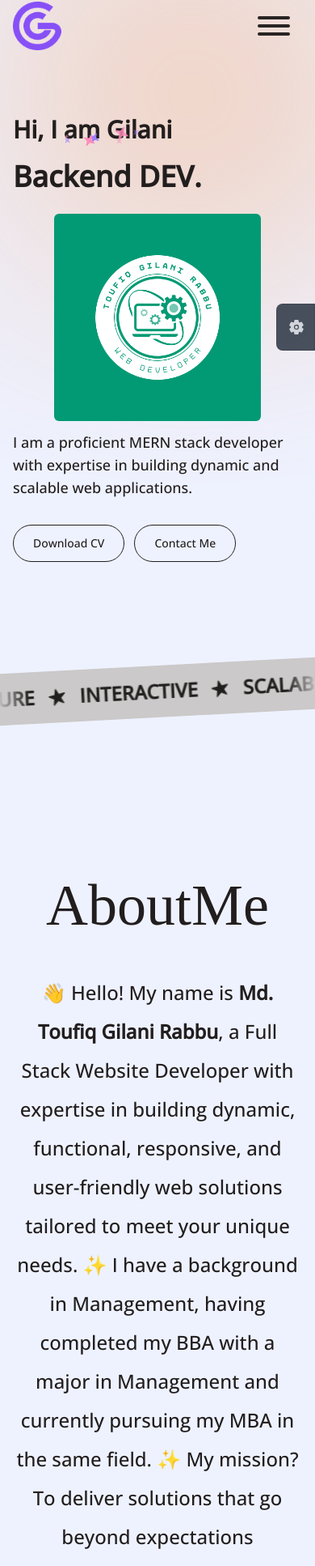
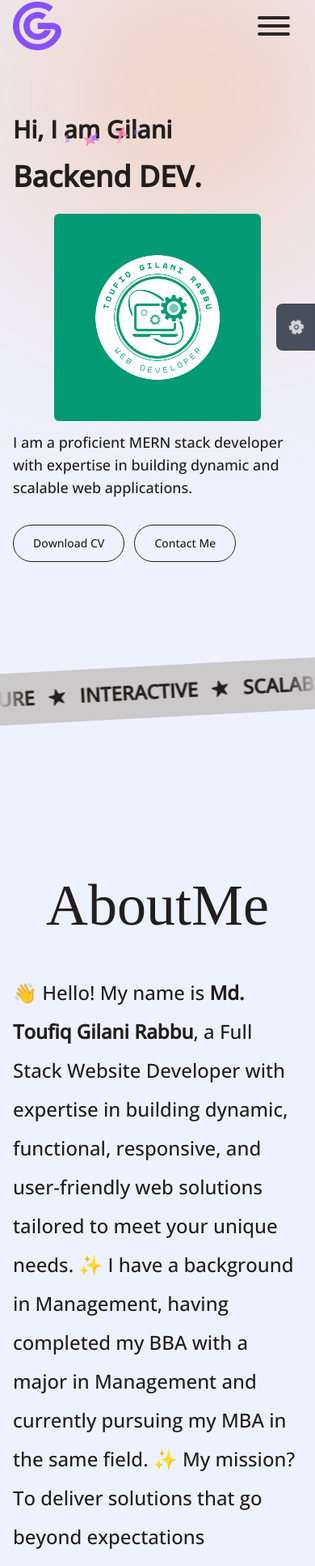
Before and after one commit to GilaniRabbu/developer-portfolio, a Next.js app: page / in a window 390 px wide. Shown: the part 18-1952 px from the top of the page at 81% size. Built offline with nearby package versions, Linux system fonts and the light colour scheme; a web font is replaced by a local one.

Commit message:
updated code

```diff
--- a/app/globals.css
+++ b/app/globals.css
@@ -107,3 +107,22 @@ body {
 .tr-name {
   font-weight: 700;
 }
+
+@keyframes rotate {
+  from {
+    transform: rotate(0deg);
+  }
+
+  to {
+    transform: rotate(360deg);
+  }
+}
+
+.rotating-icon {
+  animation: rotate 2s linear infinite;
+}
+
+/* Optional: Pause animation on hover */
+.setting-btn:hover .rotating-icon {
+  animation-play-state: paused;
+}
--- a/components/About/AboutMe.tsx
+++ b/components/About/AboutMe.tsx
@@ -10,7 +10,7 @@ export default function AboutMe() {
         className="text-center mb-12 text-7xl md:text-8xl lg:text-9xl xl:text-[10rem]"
       />
       <div className="text-center">
-        <p className="mb-8 text-2xl text-center text-balance leading-[48px]">
+        <p className="mb-8 text-2xl leading-[48px] text-pretty text-left md:text-balance md:text-center">
           👋 Hello! My name is{" "}
           <span className="tr-name">Md. Toufiq Gilani Rabbu</span>, a Full Stack
           Website Developer with expertise in building dynamic, functional,
--- a/components/Contact/Contact.tsx
+++ b/components/Contact/Contact.tsx
@@ -10,7 +10,7 @@ export default function Contact() {
           className="text-center mb-10 text-7xl md:text-8xl lg:text-9xl xl:text-[10rem]"
         />
         <div className="flex flex-col justify-center items-center">
-          <p className="mb-10 w-full md:w-3/5 mx-auto text-center text-lg tracking-wide">
+          <p className="mb-10 w-full md:w-3/5 mx-auto text-lg tracking-wide text-pretty text-left md:text-balance md:text-center">
             I&#39;m eager to join a collaborative team where I can contribute my
             skills and learn from others. If you have an exciting project,
             let&#39;s discuss how I can be a valuable asset. I&#39;m actively
--- a/components/Skills/SkillStat.tsx
+++ b/components/Skills/SkillStat.tsx
@@ -30,7 +30,7 @@ export default function SkillStat() {
   ];
   return (
     <div>
-      <p className="text-center text-balance text-2xl">
+      <p className="text-pretty text-left md:text-balance md:text-center text-2xl">
         Discover my arsenal of full stack tools & technologies — TypeScript,
         React, Redux, Next.js, Node.js, Express.js, MongoDB & more. From
         crafting dynamic UIs with Material UI & shadcn/ui to building robust
--- a/components/Theme/ThemeSwitch.tsx
+++ b/components/Theme/ThemeSwitch.tsx
@@ -32,9 +32,9 @@ const ThemeSwitch = () => {
         >
           <button
             onClick={togglePanel}
-            className="flex items-center justify-center w-12 h-10 shrink-0"
+            className="flex items-center justify-center w-12 h-10 shrink-0 setting-btn"
           >
-            <IoSettings className="w-5 h-5 text-gray-300" />
+            <IoSettings className="w-5 h-5 text-gray-300 rotating-icon" />
           </button>
           <div
             className={`
```
